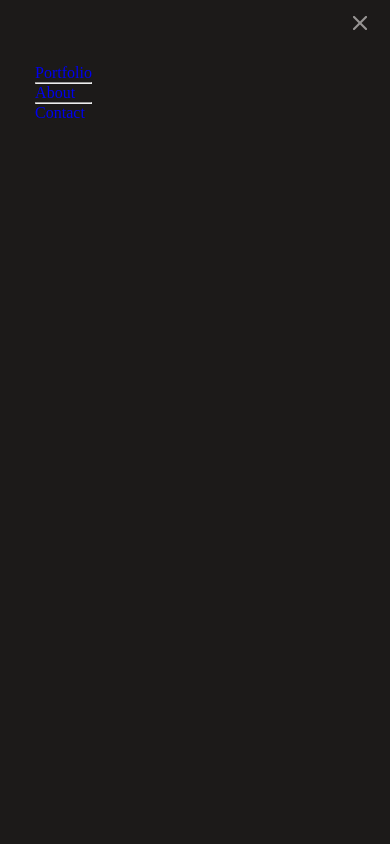
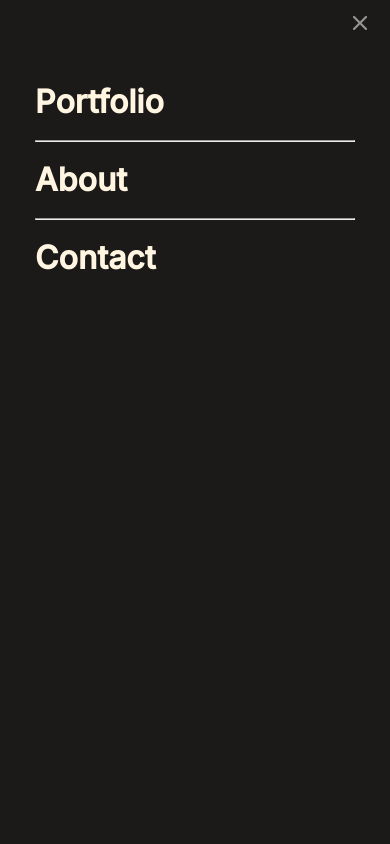
Before and after one commit to basnetlaxmi/my-portfolio, a website: page index.html in a window 390 px wide. Shown: the top 844 px of the page. Drawn offline with Linux system fonts and the light colour scheme.

Commit message:
Finish designing the hamburger menu pop-up page (without setting it to display none)

```diff
--- a/index.html
+++ b/index.html
@@ -31,11 +31,11 @@
         <a class="close-ham-img" href="#"><img src="./hamburger/Icon.png" alt="closeX"></a>
         <div class="hamb-page-elements">
             <ul class="menu-inside-hamb-page">
-                <li><a href="#">Portfolio</a></li>
+                <li><a class="ul-items" href="#">Portfolio</a></li>
                 <hr>
-                <li><a href="#">About</a></li>
+                <li><a class="ul-items" href="#">About</a></li>
                 <hr>
-                <li><a href="#">Contact</a></li>
+                <li><a class="ul-items" href="#">Contact</a></li>
             </ul>
         </div>
     </section>
--- a/style.css
+++ b/style.css
@@ -9,20 +9,37 @@
   margin: 1rem 6% 0 0;
 }
 .hamburger-page {
+  display: ;
+  color: #FFF5E1;
   background-color: #1c1a19;
-  height: 1000px;
+  height: 100vh;
   width: 100%;
-  text-decoration: none;
 }
 
 .hamb-page-elements{
   display: flex;
-  margin: 4rem 9% 0 9%;
+  margin: 5rem 9% 0 9%;
+
+}
+
+.menu-inside-hamb-page hr {
+  margin: 1rem 0 1rem 0;
+}
+
+.ul-items {
+  color: #FFF5E1;
+  text-decoration: none;
+
 }
 
 .menu-inside-hamb-page{
-  text-decoration: none;
-  list-style: none;
+  width: 100%;
+font-family: 'Inter', sans-serif;
+font-style: normal;
+font-weight: bold;
+font-size: 32px;
+line-height: 44px;
+align-items: center;
 }
 
 .mainpage {
```
Also changed, not shown: 1 other file.
